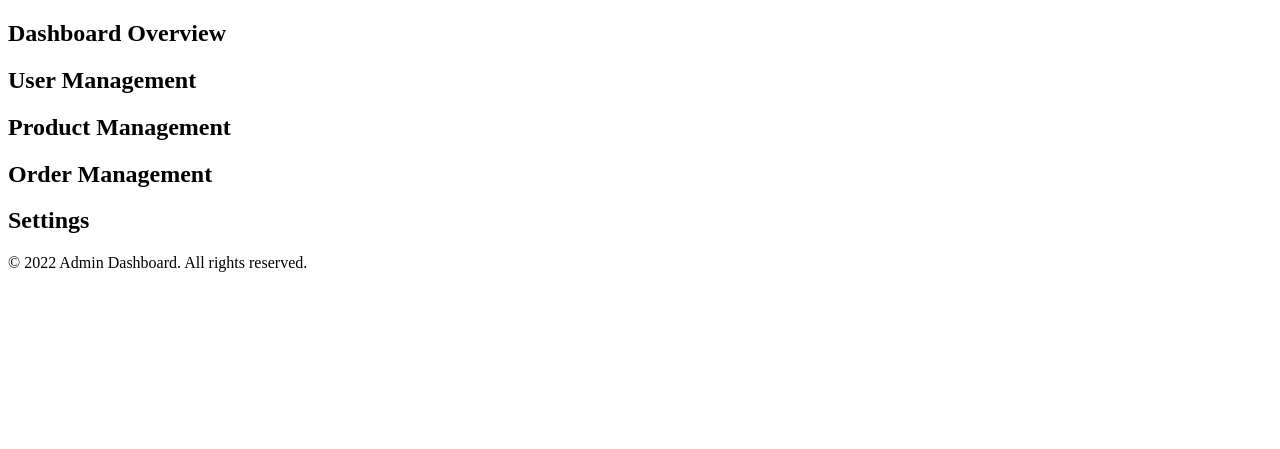
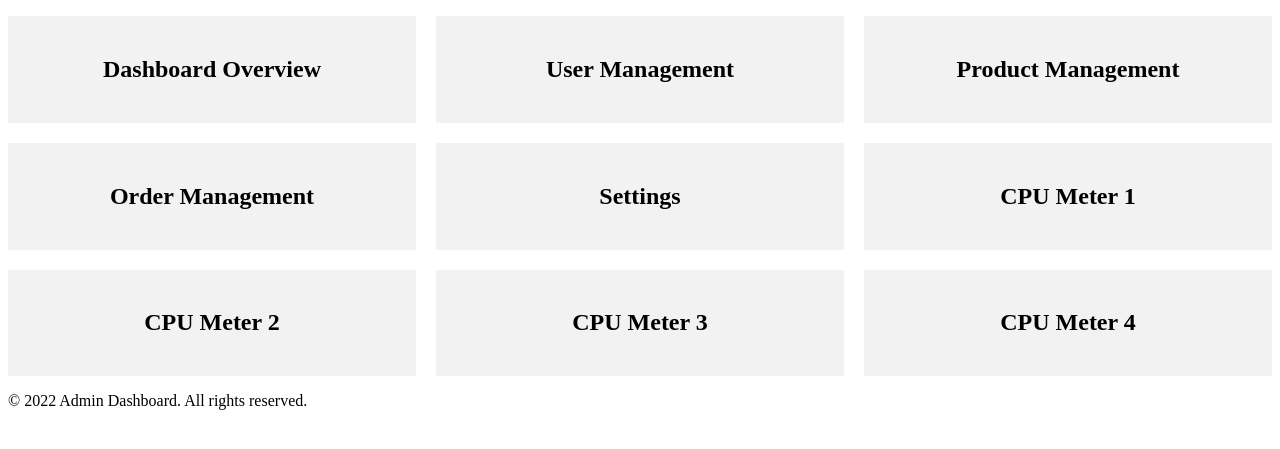
Before and after one commit to SiemensHalske/Trainex-aber-besser, a Flask app: template templates/admin.html in a window 1280 px wide. Shown: the part 170-619 px from the top of the page. Run offline with Flask 3, Linux system fonts and the light colour scheme; the template is opened without the code that fills it, so the values that code supplies are empty.

Commit message:
Add grid layout for admin dashboard

```diff
--- a/templates/admin.html
+++ b/templates/admin.html
@@ -3,6 +3,21 @@
 <head>
     <title>Admin Dashboard</title>
     <link rel="stylesheet" type="text/css" href="banner.css">
+    <style>
+        /* Define the grid layout */
+        .grid-container {
+            display: grid;
+            grid-template-columns: repeat(3, 1fr); /* Three equal-width columns */
+            grid-gap: 20px; /* Gap between grid items */
+        }
+
+        /* Style the grid items */
+        .grid-item {
+            background-color: #f2f2f2;
+            padding: 20px;
+            text-align: center;
+        }
+    </style>
 </head>
 <body>
     <header>
@@ -19,30 +34,50 @@
         </ul>
     </nav>
 
-    <main>
-        <section>
+    <main class="grid-container">
+        <section class="grid-item">
             <h2>Dashboard Overview</h2>
             <!-- Add your dashboard content here -->
         </section>
 
-        <section>
+        <section class="grid-item">
             <h2>User Management</h2>
             <!-- Add your user management content here -->
         </section>
 
-        <section>
+        <section class="grid-item">
             <h2>Product Management</h2>
             <!-- Add your product management content here -->
         </section>
 
-        <section>
+        <section class="grid-item">
             <h2>Order Management</h2>
             <!-- Add your order management content here -->
         </section>
 
-        <section>
+        <section class="grid-item">
             <h2>Settings</h2>
             <!-- Add your settings content here -->
+        </section>
+
+        <section class="grid-item">
+            <h2>CPU Meter 1</h2>
+            <!-- Add your CPU meter 1 content here -->
+        </section>
+
+        <section class="grid-item">
+            <h2>CPU Meter 2</h2>
+            <!-- Add your CPU meter 2 content here -->
+        </section>
+
+        <section class="grid-item">
+            <h2>CPU Meter 3</h2>
+            <!-- Add your CPU meter 3 content here -->
+        </section>
+
+        <section class="grid-item">
+            <h2>CPU Meter 4</h2>
+            <!-- Add your CPU meter 4 content here -->
         </section>
     </main>
 
```
